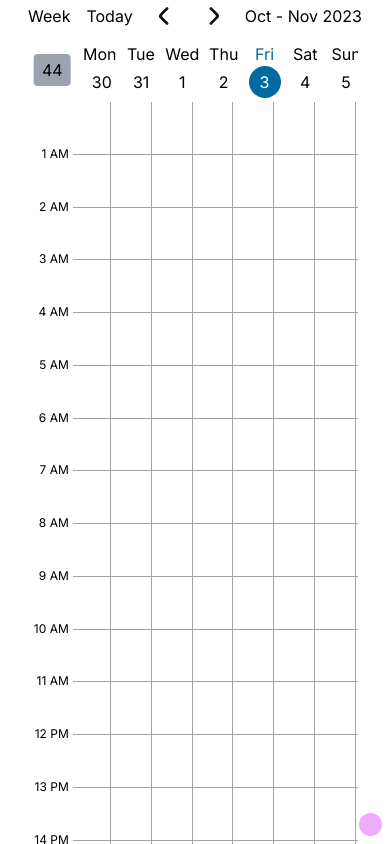
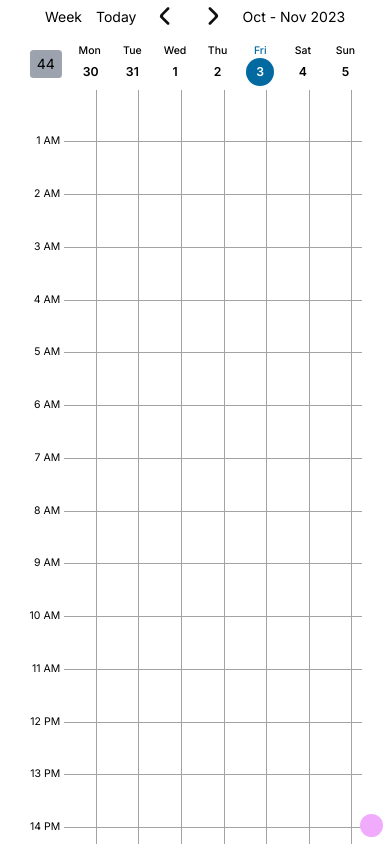
Before and after one commit to Pear-sudo/time, a Next.js app: page / in a window 390 px wide. Built offline with nearby package versions, Linux system fonts and the light colour scheme.

Commit message:
adjust font dynamically based on screen size

```diff
--- a/src/app/globals.css
+++ b/src/app/globals.css
@@ -2,3 +2,22 @@ body {
     overflow-y: hidden;
     z-index: 0;
 }
+
+/* Default base font size */
+html {
+    font-size: 18px;
+}
+
+/* If the screen size is 800px or less, set the base font size to 16px */
+@media screen and (max-width: 800px) {
+    html {
+        font-size: 16px;
+    }
+}
+
+/* If the screen size is 600px or less, set the base font size to 14px */
+@media screen and (max-width: 600px) {
+    html {
+        font-size: 14px;
+    }
+}
--- a/src/app/mine.tsx
+++ b/src/app/mine.tsx
@@ -34,12 +34,12 @@ function DayNumber(prop: {
     children?: React.ReactNode
 }): JSX.Element {
     return (
-        <div className={`inline-flex flex-col items-center m-1 select-none w-full`}>
+        <div className={`inline-flex flex-col items-center m-1 select-none w-full text-xs font-medium`}>
             <div className={`${areSameDate(prop.date, new Date()) ? 'text-sky-700' : ''}`}>
                 {getWeekDay(prop.date)}
             </div>
             <div
-                className={`${areSameDate(prop.date, new Date()) ? 'rounded-full text-white bg-sky-700' : ''} h-4 w-4 p-2 box-content text-center leading-4 relative`}>
+                className={`${areSameDate(prop.date, new Date()) ? 'rounded-full text-white bg-sky-700' : ''} h-4 w-4 p-2 box-content text-center leading-4 relative text-sm font-semibold`}>
                 {prop.children ? '' : prop.date.getDate()}
                 <div className={'absolute visible'}>{prop.children}</div>
             </div>
```
